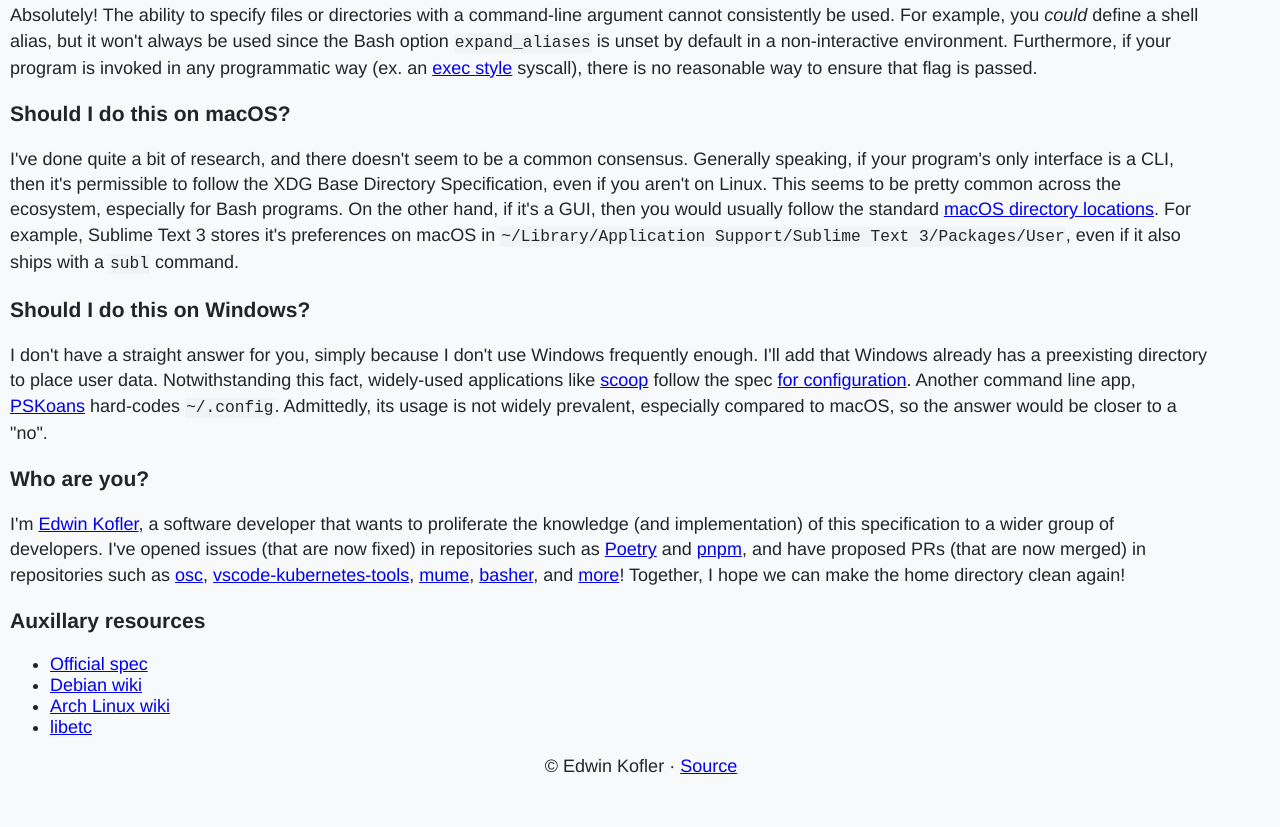
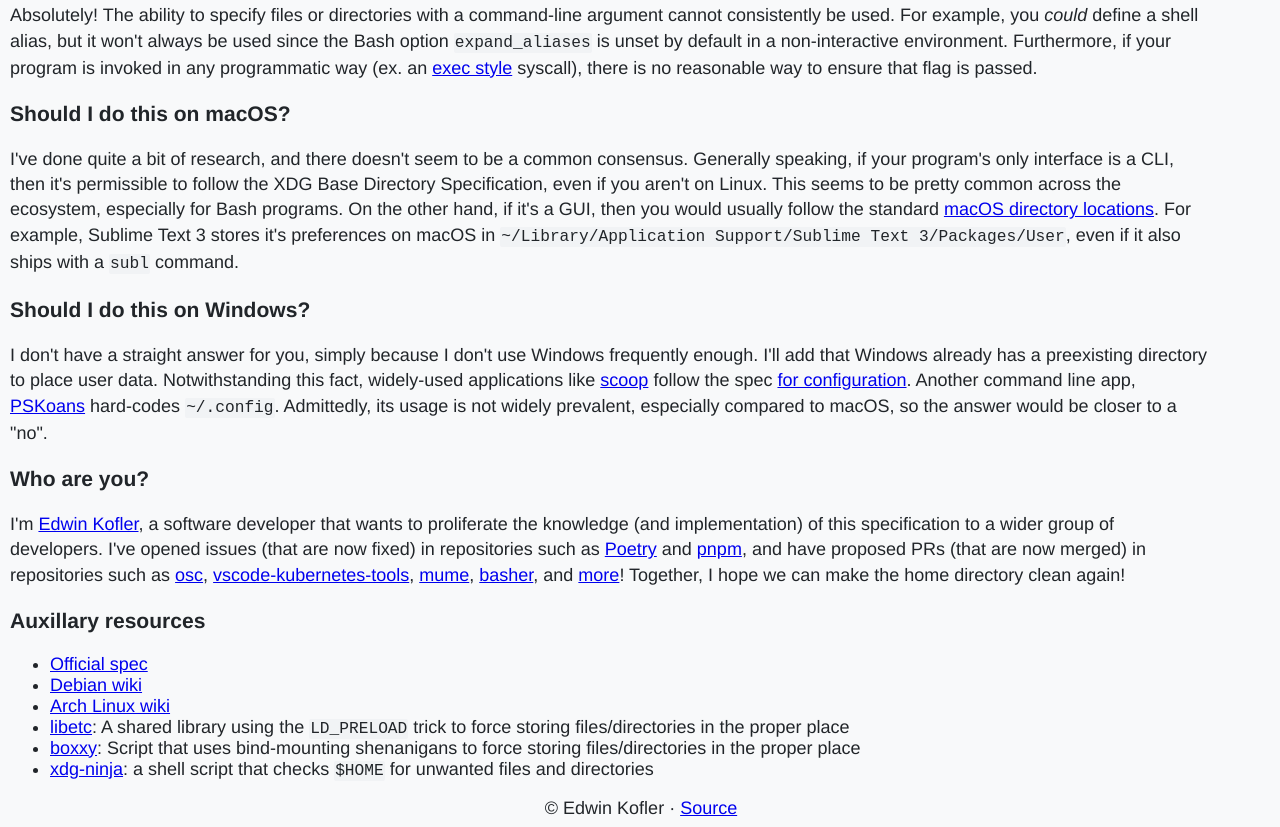
Before and after one commit to fox-projects/xdgbasedirectoryspecification.com, a plain HTML site: page index.html in a window 1280 px wide. Shown: the part 3986-4813 px from the top of the page. Before the commit the page ends 4771 px from the top, so only its background shows below. Drawn offline with Linux system fonts and the light colour scheme.

Commit message:
better link to auxillary resources

```diff
--- a/index.html
+++ b/index.html
@@ -340,7 +340,9 @@ printf '%s\n' "$REPLY"</pre>
 		<li><a referrerpolicy='same-origin' target='__blank' rel='noopener' href='https://specifications.freedesktop.org/basedir-spec/basedir-spec-latest.html'>Official spec</a></li>
 		<li><a referrerpolicy='same-origin' target='__blank' rel='noopener' href='https://wiki.debian.org/XDGBaseDirectorySpecification'>Debian wiki</a></li>
 		<li><a referrerpolicy='same-origin' target='__blank' rel='noopener' href='https://wiki.archlinux.org/title/XDG_Base_Directory'>Arch Linux wiki</a></li>
-		<li><a referrerpolicy='same-origin' target='__blank' rel='noopener' href='http://ordiluc.net/fs/libetc'>libetc</a></li>
+		<li><a referrerpolicy='same-origin' target='__blank' rel='noopener' href='http://ordiluc.net/fs/libetc'>libetc</a>: A shared library using the <code>LD_PRELOAD</code> trick to force storing files/directories in the proper place</li>
+		<li><a referrerpolicy='same-origin' target='__blank' rel='noopener' href='https://github.com/queer/boxxy'>boxxy</a>: Script that uses bind-mounting shenanigans to force storing files/directories in the proper place</li>
+		<li><a referrerpolicy='same-origin' target='__blank' rel='noopener' href='https://github.com/b3nj5m1n/xdg-ninja'>xdg-ninja</a>: a shell script that checks <code>$HOME</code> for unwanted files and directories</li>
 	</ul>
 	</main>
 
```
